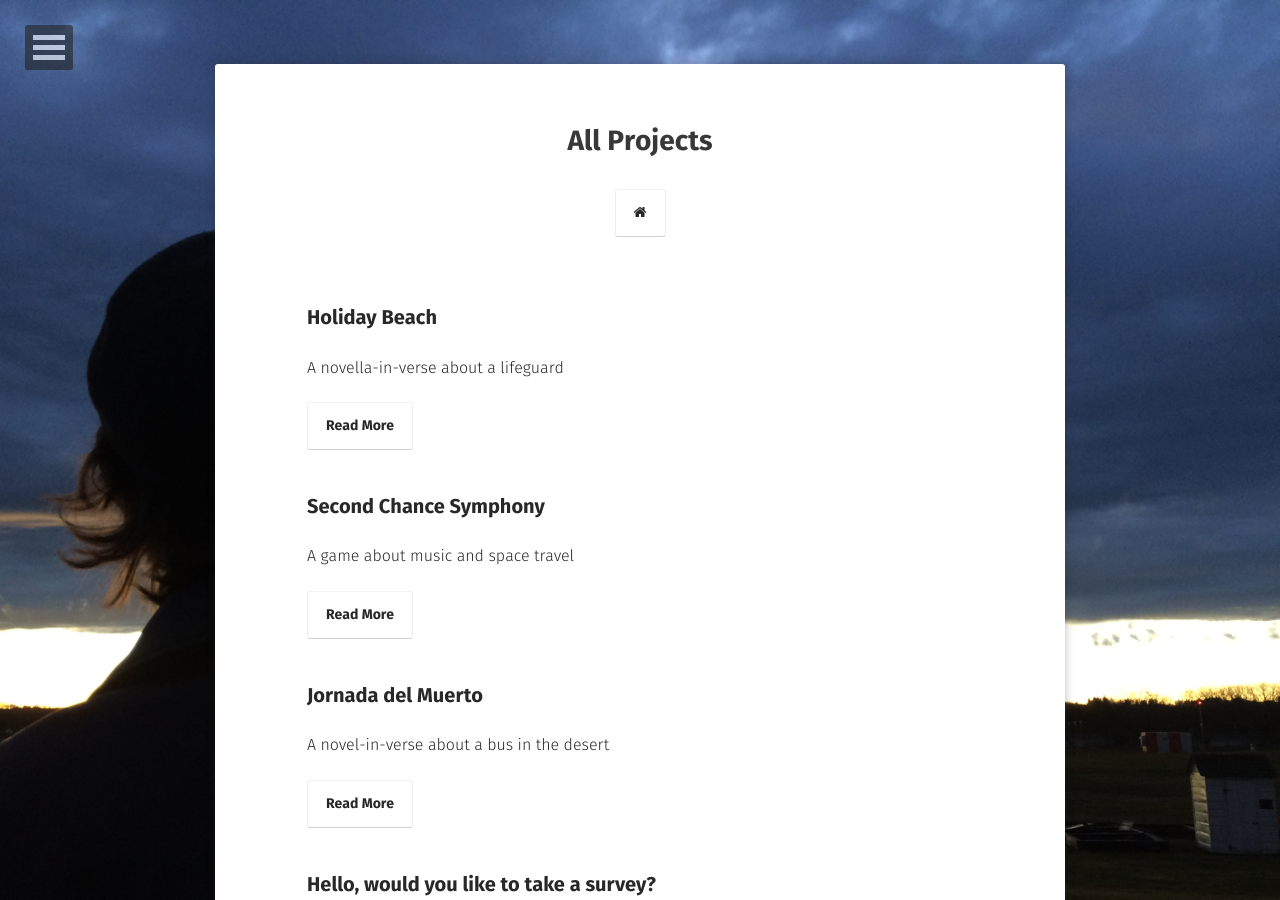
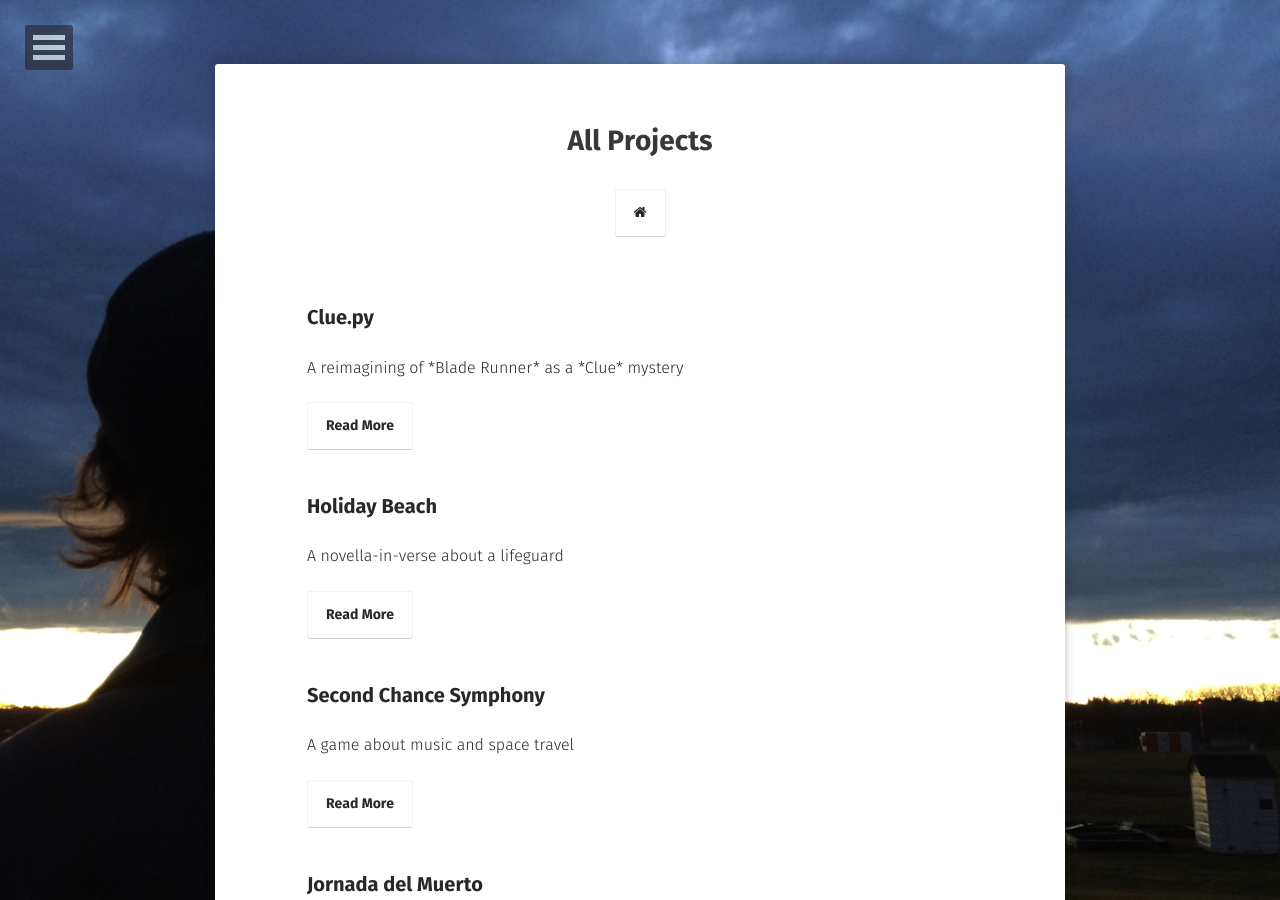
Before and after one commit to wphicks/wphicks.github.io, a Jekyll site: the page built from projects/index.md, in a window 1280 px wide and 900 px high. Built offline with Jekyll 4.4.1, drawn with Linux system fonts in a browser that asks for light colours; some web fonts are replaced; part of the change alters nothing that is shown.

Commit message:
Add Clue.py project page

```diff
--- /dev/null
+++ b/_posts/2017-03-29-clue-py.md
@@ -0,0 +1,52 @@
+---
+layout: post
+title: Clue.py
+date: 2017-03-29
+excerpt: "A reimagining of *Blade Runner* as a *Clue* mystery"
+project: true
+tag:
+- film
+comments: false
+---
+
+# Clue.py
+
+## Summary
+ **Medium**: Live narration over footage from Ridley Scott's [*Blade
+ Runner*](http://www.imdb.com/title/tt0083658/)
+
+ **Status**: Complete (2014)
+
+ **Presentation/Publication history**: Presented at the Brown University
+ Evening of Neo-Benshi, curated by Konrad Steiner
+
+## Description
+
+An homage to the [Japanese tradition](https://en.wikipedia.org/wiki/Benshi) of
+live-narrating silent film, neo-benshi is a practice in which performers
+replace the soundtrack of an existing film with their own live performance. In
+this particular neo-benshi piece, Ridley Scott's dystopian sci-fi film, *Blade
+Runner*, is recast as a [*Clue*](https://en.wikipedia.org/wiki/Cluedo)-themed
+mystery. As the gritty violence of *Blade Runner* plays out on screen, the
+performer transfigures the hyper-masculine Rick Deckard, the overtly-victimized
+Rachel, and the smug Eldon Tyrell to absurd counterparts in the world of
+*Clue*. In this re-imagining, Harrison Ford plays a somewhat dense detective
+investigating the death of Mr. Boddy, who had come up with the next great thing
+in internet pornography just before he was murdered.
+
+Much of the humor of the piece stems from how little needs to be changed to
+divert the grim dystopia of *Blade Runner* into the silliness of *Clue*. The
+piece asks its audience to acknowledge some of *Blade Runner*'s excesses
+without detracting from its genius. Toward the end, *Clue.py* flips the
+established relationship between its source texts, however. The performer
+shifts from dubbing over character's lines to reading a code poem memorializing
+Mr. Boddy. With this shift, the dark visuals of the film suddenly reassert
+their significance. The audience is reminded that both *Blade Runner* and
+*Clue* ultimately end in death.
+
+By juxtaposing these two texts, *Clue.py* raises questions about what we allow
+ourselves to laugh at and what requires our seriousness. The death of Mr.  Boddy
+in *Clue* is just as much of a death as that of Roy in *Blade Runner*, yet only
+one demands our respect. In drawing attention to these contradictions,
+*Clue.py* invites a more nuanced response to tragedy, making room for both
+humor and seriousness.
```
Also changed, not shown: _posts/2016-10-03-update-on-esopo.md (+0 -1 lines), LICENSE.txt, README.md (deleted).
